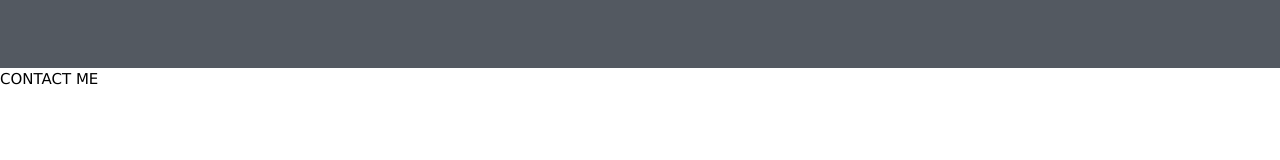
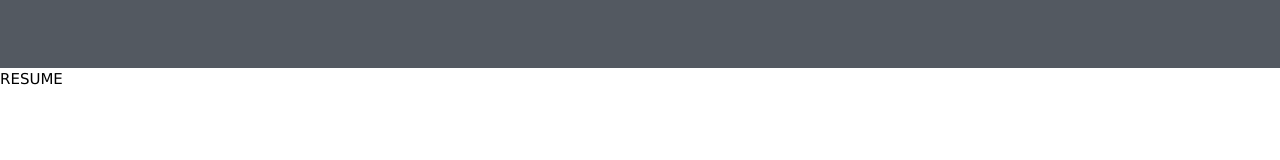
Before and after one commit to StudentCZ/my-website, a React (Create React App) app: page / in a window 1280 px wide. Shown: the part 3377-3537 px from the top of the page. Built offline with nearby package versions, Linux system fonts and the light colour scheme.

Commit message:
changing heading text span

```diff
--- a/src/components/Resume.js
+++ b/src/components/Resume.js
@@ -6,7 +6,7 @@ const Resume = () => {
     <div className={style.contact} id='resume'>
       <div className={style.contactBox}>
         <div className={style.headingBox}>
-          <span className={style.headingText}>CONTACT ME</span>
+          <span className={style.headingText}>RESUME</span>
         </div>
       </div>
     </div>
```
